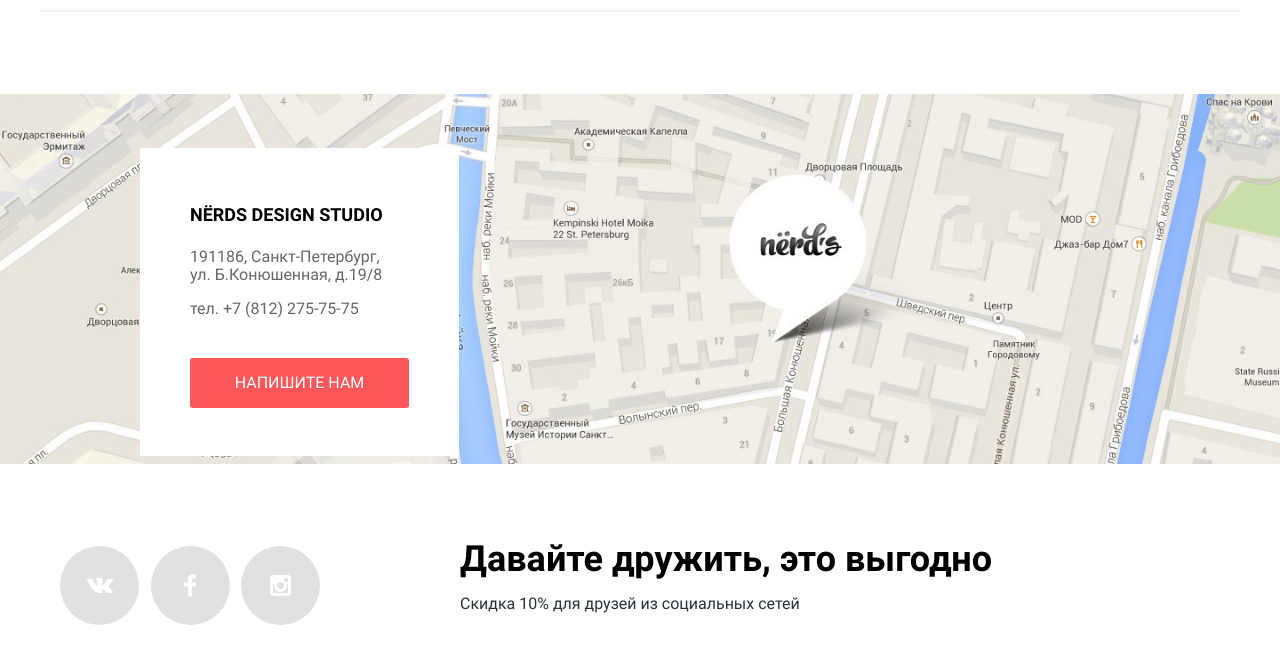
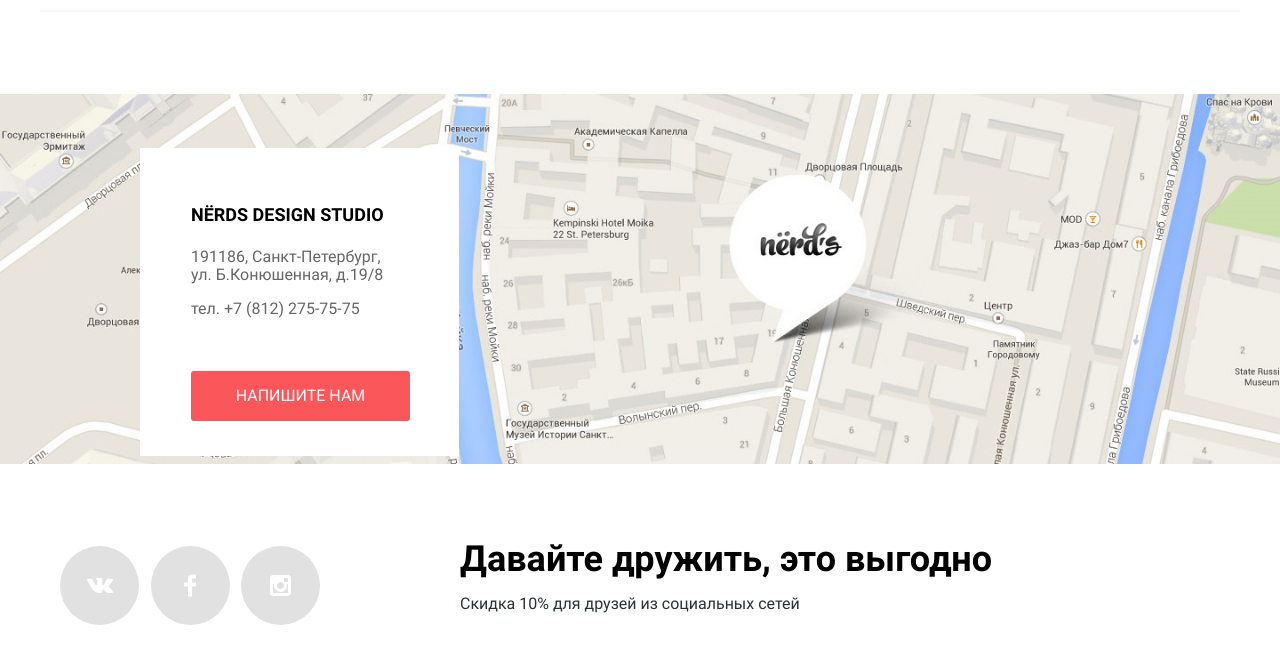
Before and after one commit to pashik913/942257-nerds-24, a plain HTML site: page index.html in a window 1280 px wide. Shown: the part 1785-2448 px from the top of the page. Drawn offline with Linux system fonts and the light colour scheme.

Commit message:
правка контактов

```diff
--- a/css/style.css
+++ b/css/style.css
@@ -382,13 +382,15 @@ body {
 }
 
 .contacts-wrapper {
-  padding-top: 52px;
-  padding-left: 50px;
+  padding: 52px 68px 37px 51px;
 }
 
-.contacts-wrapper a:last-child {
+.write-us-wrapper {
+  padding-left: 51px;
+}
+
+.write-us-wrapper a:last-child {
   width: 219px;
-  margin-top: 40px;
 }
 
 .contacts-headline {
--- a/index.html
+++ b/index.html
@@ -156,15 +156,16 @@
         <div class="contacts-wrapper">
         <h3 class="contacts-headline">NЁRDS DESIGN STUDIO</h3>
         <p>
-          191186, Санкт-Петербург,<br>
+          191186, Санкт-Петербург,
           ул. Б.Конюшенная, д.19/8
         </p>
         <p class="number">
           <a href="#">тел. +7 (812) 275-75-75</a>
         </p>
-
-        <a href="#" class="button">Напишите нам</a>
-      </div>
+        </div>
+        <div class="write-us-wrapper">
+        <a href="#" class="button ">Напишите нам</a>
+        </div>
       </div>
       <div class="map-navigation-wrapper">
         <img src="img/map.jpg" height="416" alt="Санкт-Петербург, ул. Б.Конюшенная, д.19/8">
```
